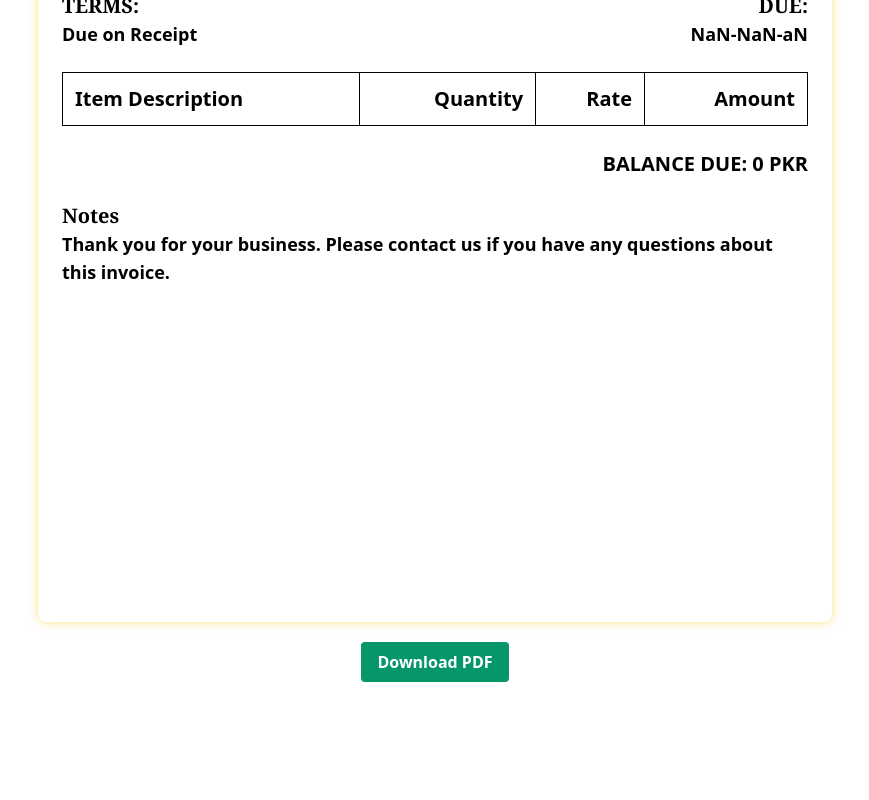
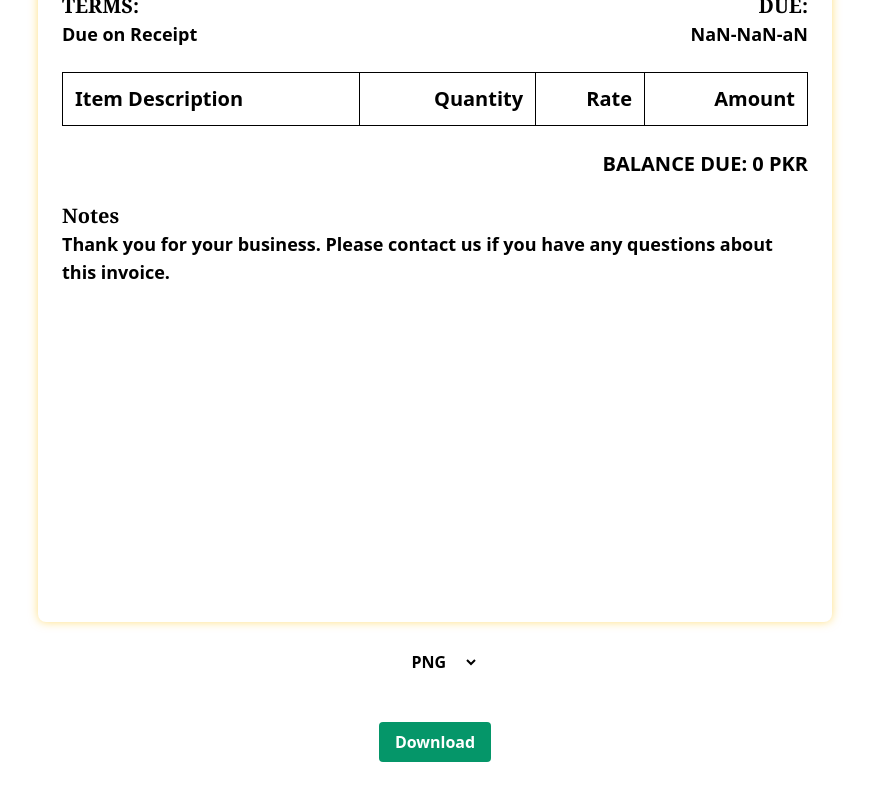
Before and after one commit to abdulrafay17/Invoice-Generator, a React (Vite) app: page / in a window 1280 px wide. Shown: the part 1353-2153 px from the top of the page, without its empty margins (205-1074 px from the left). Before the commit the page ends 2075 px from the top, so only its background shows below. Built offline with nearby package versions, Linux system fonts and the light colour scheme.

Commit message:
Added feature of png or pdf and solved bug

```diff
--- a/src/components/Pattern.jsx
+++ b/src/components/Pattern.jsx
@@ -20,8 +20,14 @@ export default function Pattern({from,  clientData, setClientData, itemDesc, set
         if (!itemDesc.itemDescription || !itemDesc.quantity || !itemDesc.rate) {
             return
         }
+
+        const newItem = {
+            ...itemDesc,
+            amount: Number(itemDesc.quantity) * Number(itemDesc.rate)
+        };
+
         // add the current itemDesc to the items array
-        setItems(prevItems => [...prevItems, itemDesc]);
+        setItems(prevItems => [...prevItems, newItem]);
         // reset the input fields
 
 
@@ -76,7 +82,8 @@ export default function Pattern({from,  clientData, setClientData, itemDesc, set
                 <input name="itemDescription" type="text" onChange={handleChangeForm} value={itemDesc.itemDescription} placeholder="Item Description " className=" text-white outline-blue-700 rounded-lg pl-3 md:text-lg text-sm  font-semibold md:w-1/2  w-[200px] bg-stone-900" />
                 <input name="quantity" type="number" onChange={handleChangeForm} value={itemDesc.quantity} placeholder="Quantity" className=" text-white outline-blue-700 rounded-lg pl-3 md:text-lg text-sm font-semibold md:w-1/2  w-[200px] bg-stone-900" />
                 <input name="rate" type="number" onChange={handleChangeForm} value={itemDesc.rate} placeholder="Rate" className=" text-white outline-blue-700 rounded-lg pl-3 md:text-lg text-sm font-semibold md:w-1/2  w-[200px] bg-stone-900" />
-                <input name="amount" type="number" onChange={handleChangeForm} value={itemDesc.quantity * itemDesc.rate} placeholder="Amount" className=" text-white outline-blue-700 rounded-lg pl-3 md:text-lg text-sm font-semibold md:w-1/2  w-[200px] bg-stone-900" readOnly />
+                {/* <input name="amount" type="number" onChange={handleChangeForm} value={itemDesc.amount} placeholder="Amount" className=" text-white outline-blue-700 rounded-lg pl-3 md:text-lg text-sm font-semibold md:w-1/2  w-[200px] bg-stone-900"/> */}
+                <input name="amount" type="number" value={itemDesc.quantity * itemDesc.rate} placeholder="Amount" className=" text-white outline-blue-700 rounded-lg pl-3 md:text-lg text-sm font-semibold md:w-1/2  w-[200px] bg-stone-900" readOnly/>
                 <div className="w-full flex items-center justify-center">
                     <h1 className="text-stone-400 font-serif pl-3 text-2xl md:text-4xl">Balance Due:</h1>
                     <h3 className="text-stone-400 font-serif pl-3 text-2xl md:text-4xl">{totalAmount(items)}</h3>
--- a/src/components/invoice.jsx
+++ b/src/components/invoice.jsx
@@ -1,4 +1,4 @@
-import { useRef } from "react";
+import { useRef, useState } from "react";
 import { liveDate } from "../utils/uttils";
 import { formatDDMMYY } from "../utils/uttils";
 import { totalAmount } from "../utils/uttils";
@@ -7,6 +7,7 @@ import html2canvas from "html2canvas";
 
 export default function Invoice({ from, clientData, items }) {
     const invoiceRef = useRef();
+    const [format, setFormat] = useState('');
 
     function downloadPDF() {
         const element = invoiceRef.current;
@@ -26,6 +27,7 @@ export default function Invoice({ from, clientData, items }) {
         }, 100);
     }
 
+    // max-w-4xl mx-auto p-6 shadow-lg rounded-lg my-5
 
         function downloadPNG() {
         const element = invoiceRef.current;
@@ -40,7 +42,7 @@ export default function Invoice({ from, clientData, items }) {
 
     return (
         <>
-            <div ref={invoiceRef} className="w-[794px] h-[1123px] mx-auto p-6 shadow-lg rounded-lg my-5" style={{ backgroundColor: '#ffffff', boxShadow: '0 0 10px rgba(255, 191, 0, 0.5)' }}>
+            <div ref={invoiceRef} className={format === 'Pdf' ? 'max-w-4xl mx-auto p-6 shadow-lg rounded-lg my-5' : 'w-[794px] h-[1123px] mx-auto p-6 shadow-lg rounded-lg my-5'} style={{ backgroundColor: '#ffffff', boxShadow: '0 0 10px rgba(255, 191, 0, 0.5)' }}>
                 <div className="flex flex-col border-b pb-4 mb-6">
                     <div className="w-full flex flex-col items-center">
                         <img src="./logo.svg" alt="Logo" className="h-35" />
@@ -114,14 +116,19 @@ export default function Invoice({ from, clientData, items }) {
                 </div>
             </div>
 
+            <select name="state" value={format} onChange={(e)=> setFormat(e.target.value)} className="font-bold py-2 px-4 rounded mx-auto block mb-10">
+                <option value="Png">PNG</option>
+                <option value="Pdf">PDF</option>
+            </select>
+
             <button
-                onClick={downloadPNG}
+                onClick={format === 'Pdf' ? downloadPDF : downloadPNG}
                 className="font-bold py-2 px-4 rounded mx-auto block mb-10"
                 style={{ backgroundColor: '#059669', color: '#ffffff' }}
                 onMouseOver={(e) => e.currentTarget.style.backgroundColor = '#047857'}
                 onMouseOut={(e) => e.currentTarget.style.backgroundColor = '#059669'}
             >
-                Download PDF
+                Download {}
             </button>
         </>
     );
```
